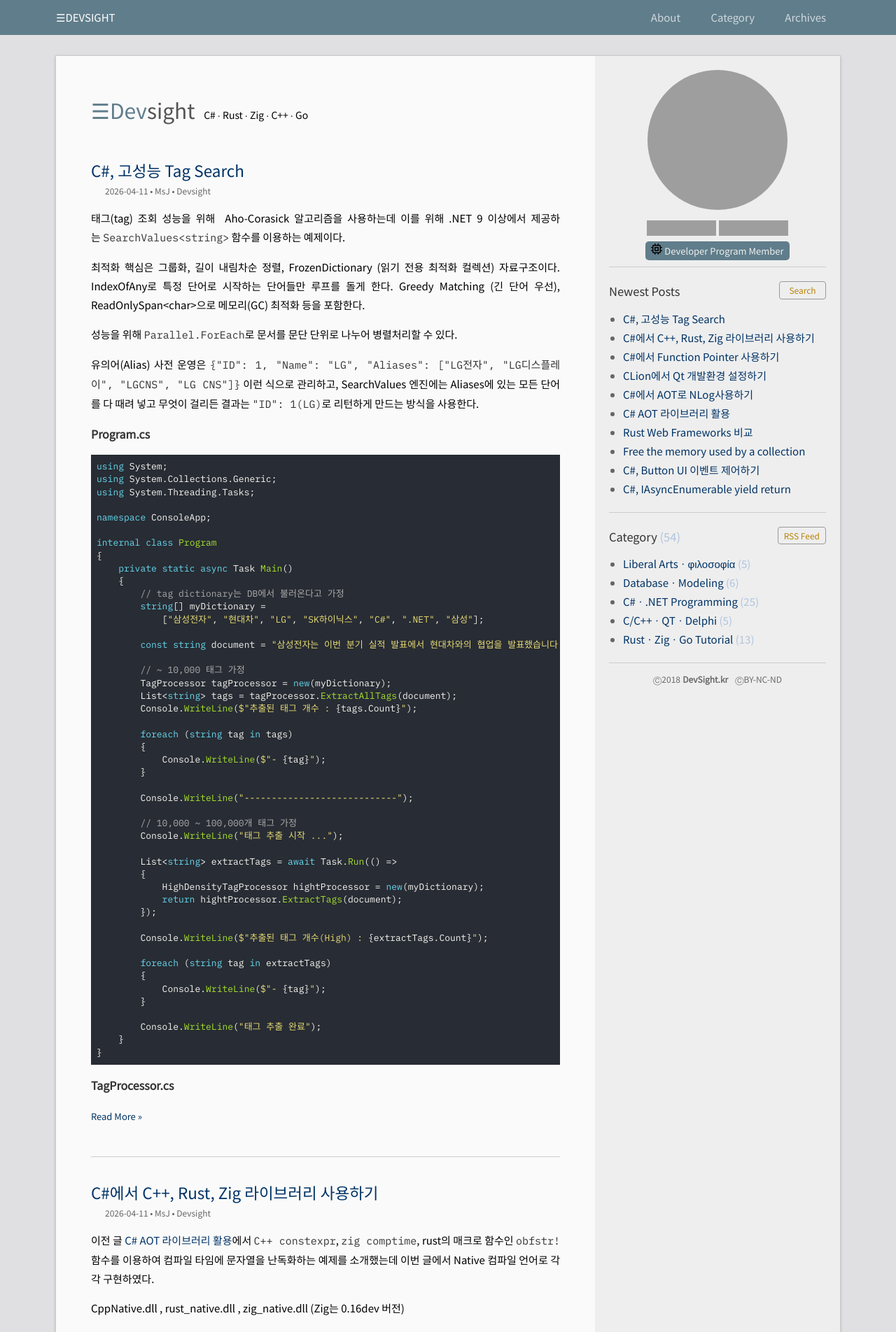
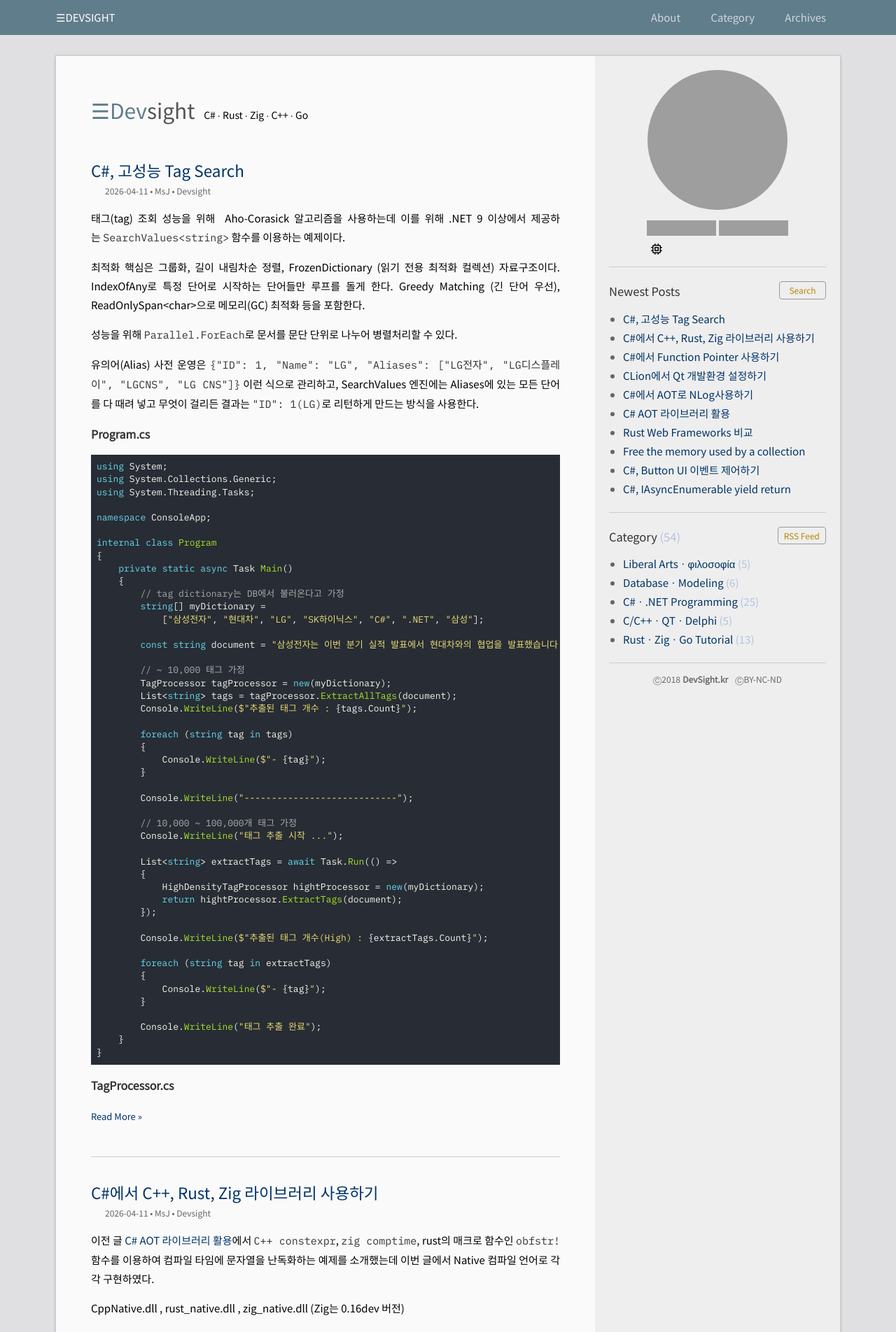
Before and after one commit to DebugJO/rustlang, a Jekyll site: the page built from index.html, in a window 1280 px wide. Shown: the top 1904 px of the page at 70% size. Built offline with Jekyll 4.4.1, drawn with Linux system fonts in a browser that asks for light colours; the list of posts is cut into pages by our own code; grey boxes are pictures that could not be loaded.

Commit message:
Update sidebar.html

```diff
--- a/_includes/sidebar.html
+++ b/_includes/sidebar.html
@@ -31,7 +31,7 @@
     -->
     <!-- <a href="https://msjo.kr">MSJO.kr</a> -->
 </br>
-    <a class="Link--primary">
+    <a class="Link--primary" style="background-color: transparent !important; text-decoration: none !important; border: none !important; display: inline-block; padding: 0 !important; line-height: 0 !important;">
       <svg aria-hidden="true" height="16" viewBox="0 0 16 16" version="1.1" width="16" data-view-component="true" class="octicon octicon-cpu color-fg-muted mr-1 tmp-mr-1">
             <path d="M6.5.75V2h3V.75a.75.75 0 0 1 1.5 0V2h1.25c.966 0 1.75.784 1.75 1.75V5h1.25a.75.75 0 0 1 0 1.5H14v3h1.25a.75.75 0 0 1 0 1.5H14v1.25A1.75 1.75 0 0 1 12.25 14H11v1.25a.75.75 0 0 1-1.5 0V14h-3v1.25a.75.75 0 0 1-1.5 0V14H3.75A1.75 1.75 0 0 1 2 12.25V11H.75a.75.75 0 0 1 0-1.5H2v-3H.75a.75.75 0 0 1 0-1.5H2V3.75C2 2.784 2.784 2 3.75 2H5V.75a.75.75 0 0 1 1.5 0Zm5.75 11.75a.25.25 0 0 0 .25-.25v-8.5a.25.25 0 0 0-.25-.25h-8.5a.25.25 0 0 0-.25.25v8.5c0 .138.112.25.25.25ZM5.75 5h4.5a.75.75 0 0 1 .75.75v4.5a.75.75 0 0 1-.75.75h-4.5a.75.75 0 0 1-.75-.75v-4.5A.75.75 0 0 1 5.75 5Zm.75 4.5h3v-3h-3Z"></path>
       </svg>
```
